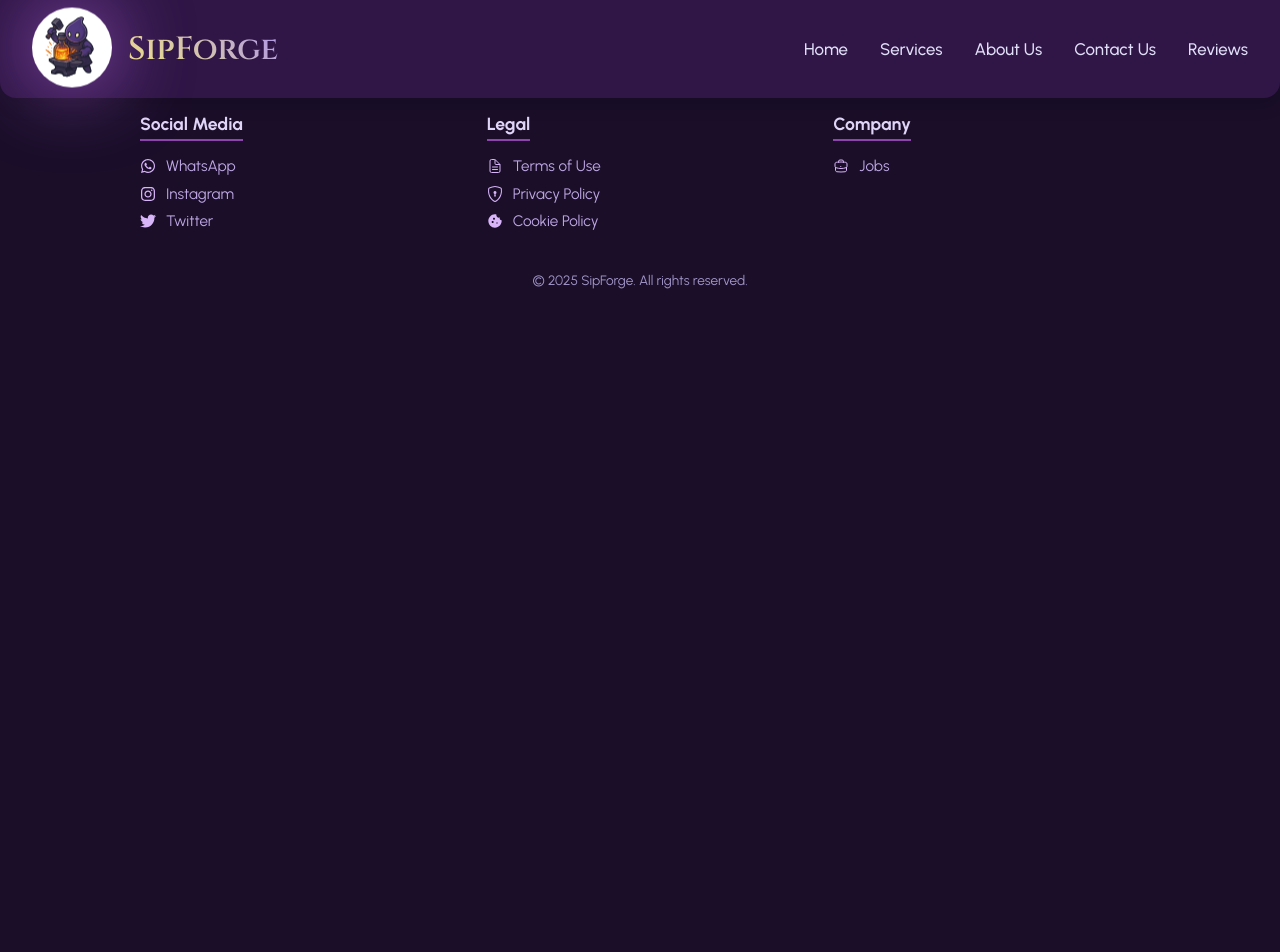
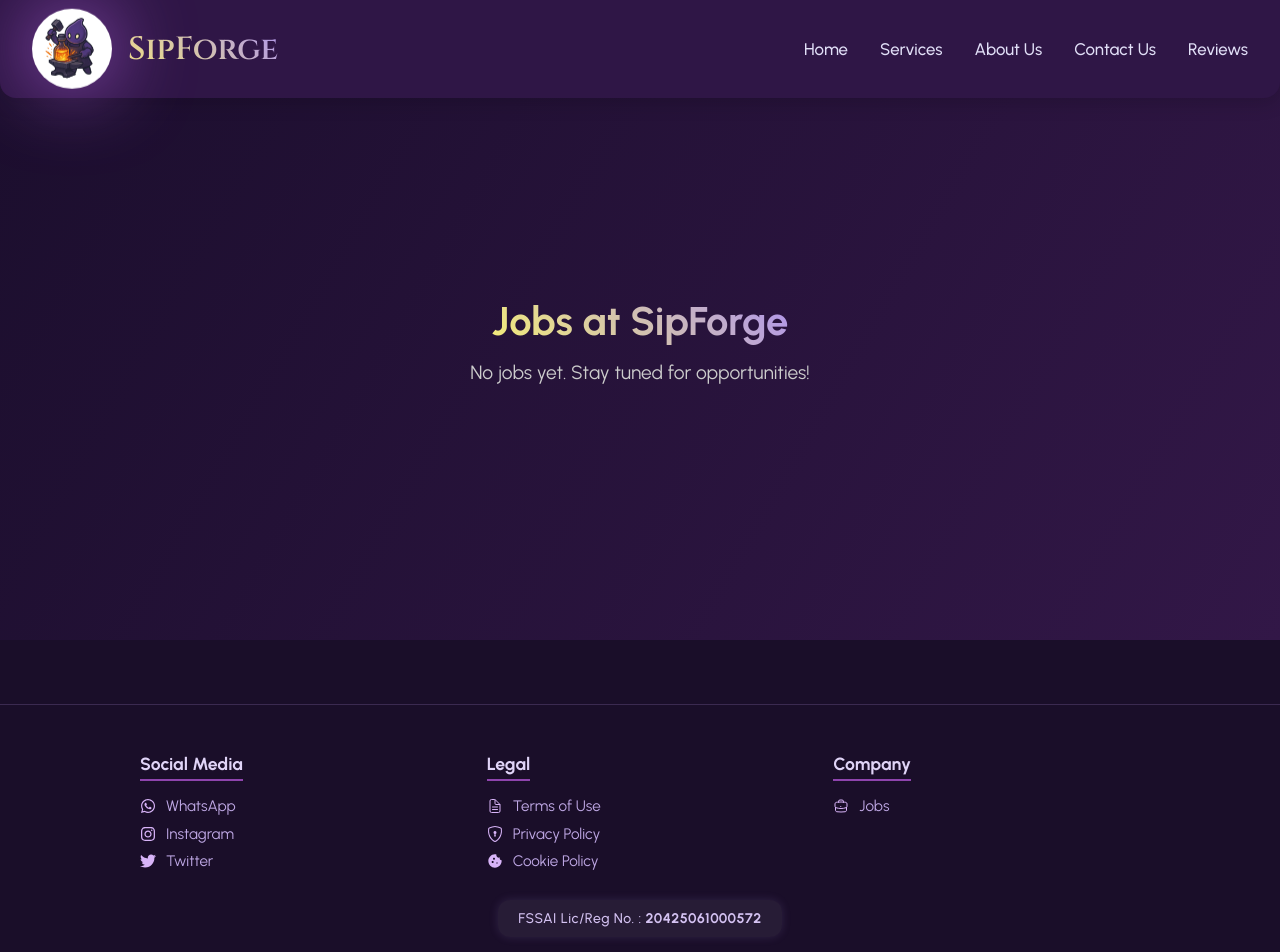
Before and after one commit to Amisha103/SipForge, a React (Create React App) app: page /jobs in a window 1280 px wide. Shown: the top 952 px of the page. Before the commit the page ends 800 px from the top, so only its background shows below. Built offline with nearby package versions, Linux system fonts and the light colour scheme; a web font is replaced by a local one.

Commit message:
almost completed

```diff
--- a/package.json
+++ b/package.json
@@ -8,6 +8,7 @@
     "@testing-library/jest-dom": "^6.6.3",
     "@testing-library/react": "^16.3.0",
     "@testing-library/user-event": "^13.5.0",
+    "firebase": "^11.10.0",
     "react": "^19.1.0",
     "react-dom": "^19.1.0",
     "react-icons": "^5.5.0",
--- a/src/App.js
+++ b/src/App.js
@@ -8,6 +8,7 @@
 import Footer from './components/Footer';
 import './App.css';
 import ContactUs from './components/ContactUs';
+import Jobs from './components/Jobs';
 const isGithub = window.location.hostname.includes("github.io");
 const basename = isGithub ? "/sipforge-catalog" : "/";
 
@@ -22,6 +23,7 @@
           <Route path="/about" element={<AboutUs />} />
           <Route path="/contact" element={<ContactUs />} />
             <Route path="/reviews" element={<CustomerReviews />} />
+            <Route path="/jobs" element={<Jobs />} />
         </Routes>
         <Footer />
       </>
--- /dev/null
+++ b/src/CustomerReviews.css
@@ -0,0 +1,167 @@
+/* -------------------------
+   Global Section Styling
+-------------------------- */
+.reviews-section {
+  padding: 120px 2rem 60px;
+  background: linear-gradient(120deg, #1b0e2d, #321747);
+  color: white;
+  font-family: 'Urbanist', sans-serif;
+  text-align: center;
+}
+
+/* -------------------------
+   Heading
+-------------------------- */
+.reviews-heading {
+  font-size: 2.8rem;
+  margin-bottom: 3rem;
+  background: linear-gradient(45deg, #f3ec78, #af94ec);
+  -webkit-background-clip: text;
+  -webkit-text-fill-color: transparent;
+}
+
+/* -------------------------
+   Review Cards
+-------------------------- */
+.reviews-container {
+  display: flex;
+  flex-wrap: wrap;
+  justify-content: center;
+  gap: 2rem;
+}
+
+.review-card {
+  background: rgba(255, 255, 255, 0.07);
+  padding: 2rem;
+  border-radius: 20px;
+  width: 300px;
+  text-align: left;
+  backdrop-filter: blur(6px);
+  box-shadow: 0 0 20px rgba(175, 148, 236, 0.15);
+  transition: transform 0.3s ease, box-shadow 0.3s ease;
+}
+
+.review-card:hover {
+  transform: translateY(-5px);
+  box-shadow: 0 0 25px rgba(175, 148, 236, 0.25);
+}
+
+.review-text {
+  font-size: 1rem;
+  font-style: italic;
+  color: #ddd;
+  margin-bottom: 1rem;
+  line-height: 1.5;
+}
+
+.review-name {
+  font-weight: bold;
+  font-size: 1rem;
+  color: #f5e9ff;
+}
+
+.review-name span {
+  font-weight: normal;
+  color: #c3b0e7;
+}
+
+.review-stars {
+  margin-top: 0.5rem;
+  font-size: 1.2rem;
+  color: #ffd700;
+}
+
+/* -------------------------
+   Review Form
+-------------------------- */
+.review-form-section {
+  margin-top: 4rem;
+}
+
+.review-form-section h2 {
+  font-size: 2rem;
+  margin-bottom: 1.5rem;
+  background: linear-gradient(45deg, #f3ec78, #af94ec);
+  -webkit-background-clip: text;
+  -webkit-text-fill-color: transparent;
+}
+
+.review-form {
+  background: rgba(255, 255, 255, 0.08);
+  padding: 2rem;
+  margin: 0 auto;
+  border-radius: 20px;
+  max-width: 600px;
+  display: flex;
+  flex-direction: column;
+  gap: 1rem;
+  backdrop-filter: blur(8px);
+  box-shadow: 0 0 20px rgba(175, 148, 236, 0.2);
+}
+
+.review-form input,
+.review-form textarea,
+.review-form select {
+  padding: 14px;
+  border-radius: 10px;
+  border: 1px solid #ccc;
+  font-size: 16px;
+  background: rgba(255, 255, 255, 0.15);
+  color: #fff;
+  outline: none;
+  transition: border 0.3s;
+}
+
+.review-form input::placeholder,
+.review-form textarea::placeholder {
+  color: #d5c7ec;
+}
+
+.review-form input:focus,
+.review-form textarea:focus,
+.review-form select:focus {
+  border: 1px solid #af94ec;
+  background: rgba(255, 255, 255, 0.2);
+}
+
+.review-form select {
+  color: #fff;
+  background: rgba(255, 255, 255, 0.15);
+}
+
+/* -------------------------
+   Submit Button
+-------------------------- */
+.review-form button {
+  background: linear-gradient(120deg, #af94ec, #c86dd7);
+  color: white;
+  font-size: 16px;
+  padding: 14px;
+  border: none;
+  border-radius: 12px;
+  cursor: pointer;
+  transition: background 0.3s ease;
+}
+
+.review-form button:hover {
+  background: linear-gradient(120deg, #c86dd7, #af94ec);
+}
+
+/* -------------------------
+   Responsive Design
+-------------------------- */
+@media (max-width: 768px) {
+  .reviews-container {
+    flex-direction: column;
+    align-items: center;
+  }
+
+  .review-card {
+    width: 90%;
+  }
+
+  .review-form {
+    padding: 1.5rem;
+    width: 90%;
+  }
+}
--- a/src/components/CustomerReviews.css
+++ /dev/null
@@ -1,121 +0,0 @@
-.reviews-section {
-  padding: 120px 2rem 60px;
-  background: linear-gradient(120deg, #1b0e2d, #321747);
-  color: white;
-  font-family: 'Urbanist', sans-serif;
-  text-align: center;
-}
-
-.reviews-heading {
-  font-size: 2.5rem;
-  margin-bottom: 3rem;
-  background: linear-gradient(45deg, #f3ec78, #af94ec);
-  -webkit-background-clip: text;
-  -webkit-text-fill-color: transparent;
-}
-
-.reviews-container {
-  display: flex;
-  flex-wrap: wrap;
-  justify-content: center;
-  gap: 2rem;
-}
-
-.review-card {
-  background: rgba(255, 255, 255, 0.06);
-  padding: 2rem;
-  border-radius: 20px;
-  width: 300px;
-  text-align: left;
-  backdrop-filter: blur(6px);
-  box-shadow: 0 0 20px rgba(166, 74, 201, 0.2);
-  transition: transform 0.3s ease;
-}
-
-.review-card:hover {
-  transform: scale(1.03);
-}
-
-.review-text {
-  font-size: 1rem;
-  font-style: italic;
-  color: #ddd;
-  margin-bottom: 1rem;
-}
-
-.review-name {
-  font-weight: bold;
-  color: #f5e9ff;
-}
-
-.review-name span {
-  font-weight: normal;
-  color: #b6a1d9;
-}
-
-.review-stars {
-  margin-top: 0.5rem;
-  font-size: 1.2rem;
-  color: gold;
-}
-.review-form {
-  background: rgba(255, 255, 255, 0.07);
-  padding: 2rem;
-  margin: 2rem auto;
-  border-radius: 20px;
-  max-width: 600px;
-  display: flex;
-  flex-direction: column;
-  gap: 1rem;
-  backdrop-filter: blur(8px);
-  box-shadow: 0 0 20px rgba(175, 148, 236, 0.2);
-}
-
-.review-form input,
-.review-form textarea {
-  padding: 0.9rem 1rem;
-  border-radius: 10px;
-  border: none;
-  font-size: 1rem;
-  background: rgba(255, 255, 255, 0.08);
-  color: white;
-}
-
-.review-form textarea {
-  min-height: 100px;
-  resize: vertical;
-}
-
-.review-form label {
-  color: #ccc;
-  font-weight: bold;
-}
-
-.review-form input[type="range"] {
-  accent-color: #af94ec;
-}
-
-.review-form button {
-  background: #af94ec;
-  border: none;
-  padding: 0.8rem 1.5rem;
-  border-radius: 30px;
-  color: white;
-  font-weight: bold;
-  font-size: 1rem;
-  cursor: pointer;
-  transition: background 0.3s ease;
-}
-
-.review-form button:hover {
-  background: #c2a2ff;
-}
-
-
-/* Responsive */
-@media (max-width: 768px) {
-  .reviews-container {
-    flex-direction: column;
-    align-items: center;
-  }
-}
--- a/src/components/CustomerReviews.jsx
+++ b/src/components/CustomerReviews.jsx
@@ -1,16 +1,18 @@
-import React, { useState } from 'react';
-import './CustomerReviews.css';
+// src/components/CustomerReviews.js
+import React, { useState, useEffect } from 'react';
+import { db } from '../firebase';
+import {
+  collection,
+  addDoc,
+  getDocs,
+  query,
+  orderBy,
+  serverTimestamp
+} from 'firebase/firestore';
+import '../CustomerReviews.css';
 
 const CustomerReviews = () => {
-  const [reviews, setReviews] = useState([
-    {
-      name: "Amisha",
-      company: "Just a Customer",
-      review: "Great quality of bottles and excellent members of company",
-      rating: 5
-    }
-  ]);
-
+  const [reviews, setReviews] = useState([]);
   const [formData, setFormData] = useState({
     name: '',
     company: '',
@@ -18,14 +20,34 @@
     rating: '5'
   });
 
+  const reviewsRef = collection(db, 'customer_reviews');
+
+  useEffect(() => {
+    const fetchReviews = async () => {
+      const q = query(reviewsRef, orderBy('timestamp', 'desc'));
+      const data = await getDocs(q);
+      setReviews(data.docs.map(doc => doc.data()));
+    };
+
+    fetchReviews();
+  }, []);
+
   const handleChange = (e) => {
     const { name, value } = e.target;
     setFormData(prev => ({ ...prev, [name]: value }));
   };
 
-  const handleSubmit = (e) => {
+  const handleSubmit = async (e) => {
     e.preventDefault();
-    setReviews([formData, ...reviews]);
+
+    const newReview = {
+      ...formData,
+      rating: Number(formData.rating),
+      timestamp: serverTimestamp()
+    };
+
+    await addDoc(reviewsRef, newReview);
+    setReviews([newReview, ...reviews]);
     setFormData({ name: '', company: '', review: '', rating: '5' });
   };
 
--- a/src/components/Footer.css
+++ b/src/components/Footer.css
@@ -6,7 +6,27 @@
   margin: 0;
   padding: 0;
   overflow-x: hidden;
+}.fssai-wrapper {
+  width: 100%;
+  display: flex;
+  justify-content: center;
+  margin: 20px 0 10px;
 }
+
+.fssai-number {
+  text-align: center;
+  font-size: 14px;
+  color: #d4c2f2;
+  font-weight: 500;
+  letter-spacing: 0.5px;
+  background: rgba(255, 255, 255, 0.06);
+  padding: 10px 20px;
+  border-radius: 12px;
+  box-shadow: 0 0 10px rgba(175, 148, 236, 0.15);
+}
+
+
+
 
 .footer {
   background: #1a0e29;
--- a/src/components/Footer.jsx
+++ b/src/components/Footer.jsx
@@ -5,7 +5,7 @@
 import { BsShieldLock } from 'react-icons/bs';
 import { MdCookie } from 'react-icons/md';
 import { HiOutlineBriefcase } from 'react-icons/hi2';
-
+import { Link } from 'react-router-dom';
 const Footer = () => {
   return (
     <footer className="footer">
@@ -14,28 +14,56 @@
         <div className="footer-column">
           <h4>Social Media</h4>
           <ul>
-            <li><FaWhatsapp /> <a href="#">WhatsApp</a></li>
-            <li><FaInstagram /> <a href="#">Instagram</a></li>
-            <li><FaTwitter /> <a href="#">Twitter</a></li>
+            <li>
+              <FaWhatsapp />
+              <a href="http://wa.me/918252302656" target="_blank" rel="noopener noreferrer">WhatsApp</a>
+            </li>
+            <li>
+              <FaInstagram />
+              <a href="https://www.instagram.com/sipforge/profilecard/?igsh=MWNndmNxYWNqcG85" target="_blank" rel="noopener noreferrer">Instagram</a>
+            </li>
+            <li>
+              <FaTwitter />
+              <a href="https://twitter.com/sipforge" target="_blank" rel="noopener noreferrer">Twitter</a>
+            </li>
           </ul>
         </div>
 
         <div className="footer-column">
           <h4>Legal</h4>
           <ul>
-            <li><IoDocumentTextOutline /> <a href="#">Terms of Use</a></li>
-            <li><BsShieldLock /> <a href="#">Privacy Policy</a></li>
-            <li><MdCookie /> <a href="#">Cookie Policy</a></li>
+            <li>
+              <IoDocumentTextOutline />
+              <a href="#" title="Coming Soon">Terms of Use</a>
+            </li>
+            <li>
+              <BsShieldLock />
+              <a href="#" title="Coming Soon">Privacy Policy</a>
+            </li>
+            <li>
+              <MdCookie />
+              <a href="#" title="Coming Soon">Cookie Policy</a>
+            </li>
           </ul>
         </div>
 
         <div className="footer-column">
           <h4>Company</h4>
           <ul>
-            <li><HiOutlineBriefcase /> <a href="#">Jobs</a></li>
+            <li>
+              <HiOutlineBriefcase />
+             <Link to="/jobs">Jobs</Link>
+            </li>
           </ul>
         </div>
       </div>
+
+      {/* FSSAI Number Section */}
+     <div className="fssai-wrapper">
+  <div className="fssai-number">
+    <p>FSSAI Lic/Reg No. : <strong>20425061000572</strong></p>
+  </div>
+</div>
 
       <div className="footer-bottom">
         <p>© 2025 SipForge. All rights reserved.</p>
--- /dev/null
+++ b/src/components/Jobs.css
@@ -0,0 +1,25 @@
+.jobs-page {
+  min-height: 80vh;
+  padding: 100px 20px 60px;
+  background: linear-gradient(120deg, #1b0e2d, #321747);
+  color: white;
+  font-family: 'Urbanist', sans-serif;
+  text-align: center;
+  display: flex;
+  flex-direction: column;
+  align-items: center;
+  justify-content: center;
+}
+
+.jobs-page h1 {
+  font-size: 2.5rem;
+  background: linear-gradient(45deg, #f3ec78, #af94ec);
+  -webkit-background-clip: text;
+  -webkit-text-fill-color: transparent;
+  margin-bottom: 1rem;
+}
+
+.jobs-page p {
+  font-size: 1.2rem;
+  color: #ccc;
+}
--- /dev/null
+++ b/src/components/Jobs.jsx
@@ -0,0 +1,13 @@
+import React from 'react';
+import './Jobs.css';
+
+const Jobs = () => {
+  return (
+    <div className="jobs-page">
+      <h1>Jobs at SipForge</h1>
+      <p>No jobs yet. Stay tuned for opportunities!</p>
+    </div>
+  );
+};
+
+export default Jobs;
--- /dev/null
+++ b/src/firebase.js
@@ -0,0 +1,23 @@
+// Import the functions you need from the SDKs you need
+import { initializeApp } from 'firebase/app';
+import { getFirestore } from 'firebase/firestore';
+// TODO: Add SDKs for Firebase products that you want to use
+// https://firebase.google.com/docs/web/setup#available-libraries
+
+// Your web app's Firebase configuration
+// For Firebase JS SDK v7.20.0 and later, measurementId is optional
+const firebaseConfig = {
+  apiKey: "AIzaSyCPzJS9qBEGNZra5F1ireVSB1ofiJl9sOM",
+  authDomain: "sipforge-review.firebaseapp.com",
+  projectId: "sipforge-review",
+  storageBucket: "sipforge-review.firebasestorage.app",
+  messagingSenderId: "280156015183",
+  appId: "1:280156015183:web:467675c10d066abcf2783a",
+  measurementId: "G-0BSQ81L3L9"
+};
+
+// Initialize Firebase
+const app = initializeApp(firebaseConfig);
+const db = getFirestore(app);
+
+export { db };
```
Also changed, not shown: 1 other file (tests, documents, lock files or other folders).
